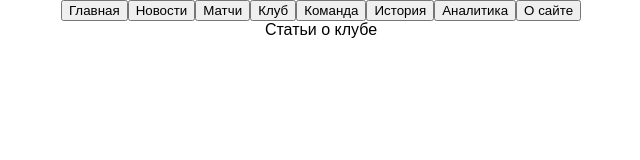
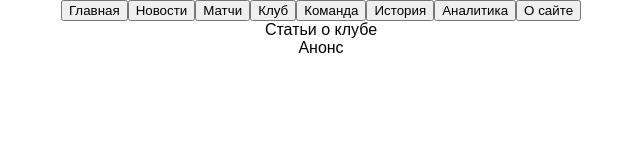
Before and after one commit to Skuznetz/forum-fc_1, a React (Create React App) app in the folder forum/: page / in a window 1280 px wide. Shown: the top 160 px of the page, without its empty margins (319-959 px from the left). Built offline with nearby package versions, Linux system fonts and the light colour scheme.

Commit message:
добавим блок анонс

```diff
--- a/forum/src/App.js
+++ b/forum/src/App.js
@@ -13,6 +13,7 @@ class App extends Component {
         <button>Аналитика</button>
         <button>О сайте</button>
         <div>Статьи о клубе</div>
+        <div>Анонс</div>
       </div>
     );
   }
```
